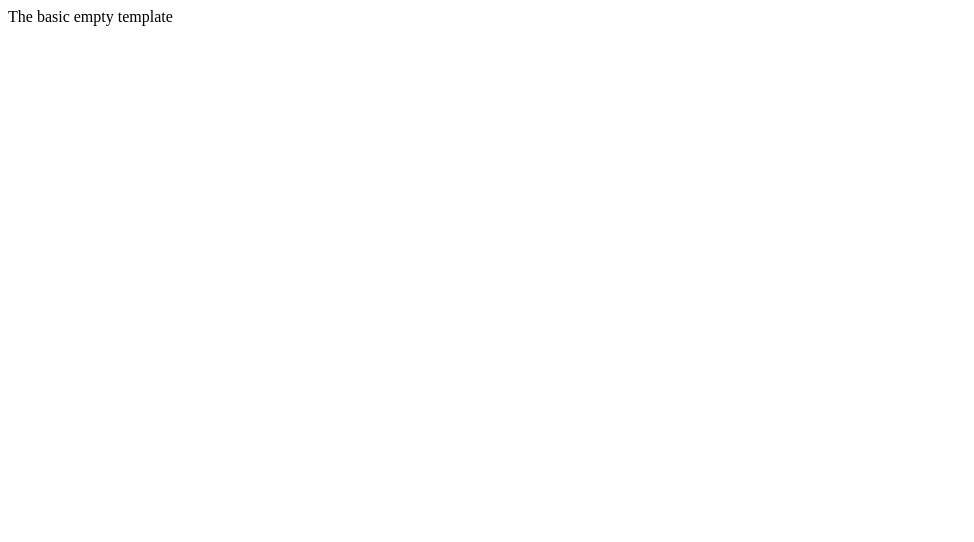
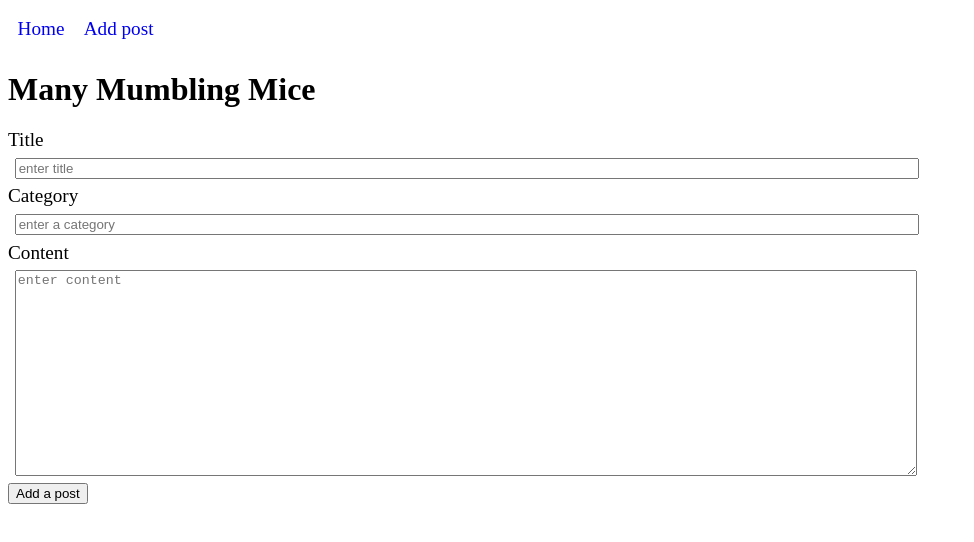
Before and after one commit to kshamseera/Simple-Blog-App-CRUD, a React (Create React App) app: page /posts/new in a window 1280 px wide. Shown: the top 542 px of the page, without its empty margins (0-974 px from the left). Built offline with nearby package versions, Linux system fonts and the light colour scheme.

Commit message:
crated simple blog with adding new blog post feature

```diff
--- a/package.json
+++ b/package.json
@@ -6,8 +6,10 @@
     "@testing-library/jest-dom": "^4.2.4",
     "@testing-library/react": "^9.3.2",
     "@testing-library/user-event": "^7.1.2",
+    "moment": "^2.27.0",
     "react": "^16.13.1",
     "react-dom": "^16.13.1",
+    "react-router-dom": "^5.2.0",
     "react-scripts": "3.4.1"
   },
   "scripts": {
--- a/public/index.html
+++ b/public/index.html
@@ -7,7 +7,7 @@
     <meta name="theme-color" content="#000000" />
     <meta
       name="description"
-      content="Web site created using create-react-app"
+      content="simple blog app"
     />
     <link rel="apple-touch-icon" href="%PUBLIC_URL%/logo192.png" />
     <!--
--- a/src/App.js
+++ b/src/App.js
@@ -1,9 +1,47 @@
-import React from 'react'
+import React, { useState,useEffect } from 'react'
+import{BrowserRouter,Switch, Route} from 'react-router-dom'
+import blogData from './data/post_data'
+import Nav from './components/Nav'
+import BlogPosts from './components/BlogPosts'
+import BlogPost from './components/BlogPost'
+import NewBlogPost from './components/NewBlogPost'
 
 const App = () => {
+  const [blogPosts, setBlogPosts] = useState([])
+  useEffect(() => {
+    setBlogPosts(blogData)
+  },[])
+
+  function getPostFromId(id) {
+    // console.log("id:",id)
+    return blogPosts.find((post) => post._id === parseInt (id))
+  }
+
+  function addBlogPost(post) {
+    setBlogPosts([...blogPosts, post])
+  }
+
+  //generating new ids for the new post
+  function getNextId(){
+    const ids = blogPosts.map((post) => post._id)
+    return ids.sort()[ids.length-1]+1
+  }
+
   return (
     <div >
-          The basic empty template
+    <BrowserRouter>
+    <Nav/>
+       <h1>Many Mumbling Mice</h1>
+    <Switch>
+       <Route exact path ="/" render={(props) => <BlogPosts {...props} postData ={blogPosts}/>} />
+       <Route exact path="/posts/new" render={(props) =>
+       //here execute getNextId is exicuting here to get next id
+         <NewBlogPost {...props} addBlogPost={addBlogPost} nextId ={getNextId()} />} />
+       <Route exact path="/posts/:id" render={(props) =>
+       //before rendering blogpost it will execute getPostFromId from props. id will always get through  props.match.params,that is part of Route component
+         <BlogPost {...props} post={getPostFromId(props.match.params.id)}/>}/>
+    </Switch>
+    </BrowserRouter>
     </div>
   )
 }
--- /dev/null
+++ b/src/components/BlogPost.js
@@ -0,0 +1,28 @@
+import React from 'react'
+import moment from 'moment'
+import {Link} from 'react-router-dom'
+
+const BlogPost = ({post}) => {
+
+    //checking , if there is no post it will return null.Otherwise will get an error
+    if(!post) return (<p>We do not have a post with that id</p>)
+
+    const linkStyles = {
+        textDecoration: "none",
+        color:'black'
+    }
+
+    const{title, modified_date, category, content} = post
+    return (
+        <div>
+        <Link style={linkStyles} to = {`/posts/${post._id}`}>
+            <h2>{title}</h2>
+        </Link>
+            <p>{moment(modified_date).fromNow()}</p>
+            <p>{category}</p>
+            <p>{content}</p>
+        </div>
+     );
+}
+
+export default BlogPost
--- /dev/null
+++ b/src/components/BlogPosts.js
@@ -0,0 +1,15 @@
+import React from 'react'
+import BlogPost from './BlogPost'
+
+const BlogPosts = ({postData}) => {
+
+        return (
+            <div>
+                {postData.sort((a,b)=> b.modified_date - a.modified_date)
+                    .map((post)=> <BlogPost key={post._id} post={post}/> )}
+            </div>
+        )
+
+}
+
+export default BlogPosts;
--- /dev/null
+++ b/src/components/Nav.js
@@ -0,0 +1,24 @@
+import React from 'react';
+import {Link} from 'react-router-dom'
+
+const Nav = () => {
+
+    const divStyles={
+        display: 'flex',
+        justifyContent: 'row'
+    }
+    const linkStyles={
+        fontSize: '1.2em',
+        textDecoration: 'none',
+        margin: '.5em'
+    }
+
+    return (
+        <div style ={divStyles}>
+            <Link style ={linkStyles} to = "/">Home</Link>
+            <Link style ={linkStyles} to = "/posts/new">Add post</Link>
+        </div>
+     );
+}
+
+export default Nav;
--- /dev/null
+++ b/src/components/NewBlogPost.js
@@ -0,0 +1,68 @@
+import React, { useState } from 'react';
+
+const NewBlogPost = ({history,addBlogPost, nextId}) => {
+    //styling
+    const divStyles = {
+        display:'grid',
+        width: '100vw'
+    }
+    const inputStyles = {
+        width: "70vw",
+        margin:'.5em'
+    }
+    const labelStyles = {
+        fontSize: '1.2em'
+    }
+    const textareaStyles = {
+        height:'200px',
+        margin: '.5em',
+        width: '70vw'
+    }
+    //state
+    const initialFormState = {
+        title: "",
+        category: "",
+        content: ""
+    }
+    const[formState,setFormState] = useState(initialFormState)
+
+    function handleChange(event) {
+        const name = event.target.name
+        const value = event.target.value
+        setFormState({...formState, [name]:value })
+    }
+
+    function handleSubmit(event){
+        event.preventDefault()
+        const newPost = {
+            _id: nextId,
+            title: formState.title,
+            category: formState.category,
+            modified_date: new Date(),
+            content: formState.content
+        }
+        addBlogPost(newPost)
+        // history.push("/")
+        history.push(`/posts/${nextId}`)
+    }
+
+    return (
+        <form onSubmit ={handleSubmit}>
+            <div style ={divStyles}>
+                <label style ={labelStyles}>Title</label>
+                <input style ={inputStyles} required type = "text" name ="title" placeholder ="enter title" onChange ={handleChange}></input>
+            </div>
+            <div style ={divStyles} >
+                <label style ={labelStyles} >Category</label>
+                <input style ={inputStyles} type = "text" name ="category" placeholder ="enter a category" onChange ={handleChange} ></input>
+            </div>
+            <div style ={divStyles} >
+                <label style ={labelStyles} >Content</label>
+                <textarea style ={textareaStyles} type = "text" name ="content" placeholder ="enter content" onChange ={handleChange} ></textarea>
+            </div>
+                <input type ="submit" value="Add a post"></input>
+        </form>
+     );
+}
+
+export default NewBlogPost;
--- /dev/null
+++ b/src/data/post_data.js
@@ -0,0 +1,43 @@
+// blog data for development
+export default [
+    {
+        _id: 1,
+        title: "React is the best",
+        modified_date: new Date("2019-09-20"),
+        category: "code",
+        content:
+            "I'm learning react and I love it!. It makes javascript so much nicer to write. I love the component architecture."
+    },
+    {
+        _id: 2,
+        title: "Why I Meditate",
+        modified_date: new Date("2019-08-30"),
+        category: "health",
+        content:
+            "I've meditated daily for the past 30 years, and I think it has the single biggest impact on the quality of my life"
+    },
+    {
+        _id: 3,
+        title: "Github is my friend",
+        modified_date: new Date("2020-02-10"),
+        category: "code",
+        content:
+            "When I first started learning Github, it was not a happy relationship."
+    },
+    {
+        _id: 4	,
+        title: "Bulma makes styling easy",
+        modified_date: new Date("2020-01-30"),
+        category: "code",
+        content:
+            "I'm not a front end kind of girl. I want to like styling - I feel like I'm a creative persona and it should be fun, but CSS and I just don't get along."
+    },
+    {
+        _id: 5	,
+        title: "The best pizza in town",
+        modified_date: new Date("2019-12-19"),
+        category: "food",
+        content:
+            "Who doesn't love pizza? I found the best pizza in town yesterday and I'm so excited about it!"
+    }
+   ]
```
Also changed, not shown: 1 other file (tests, documents, lock files or other folders).
